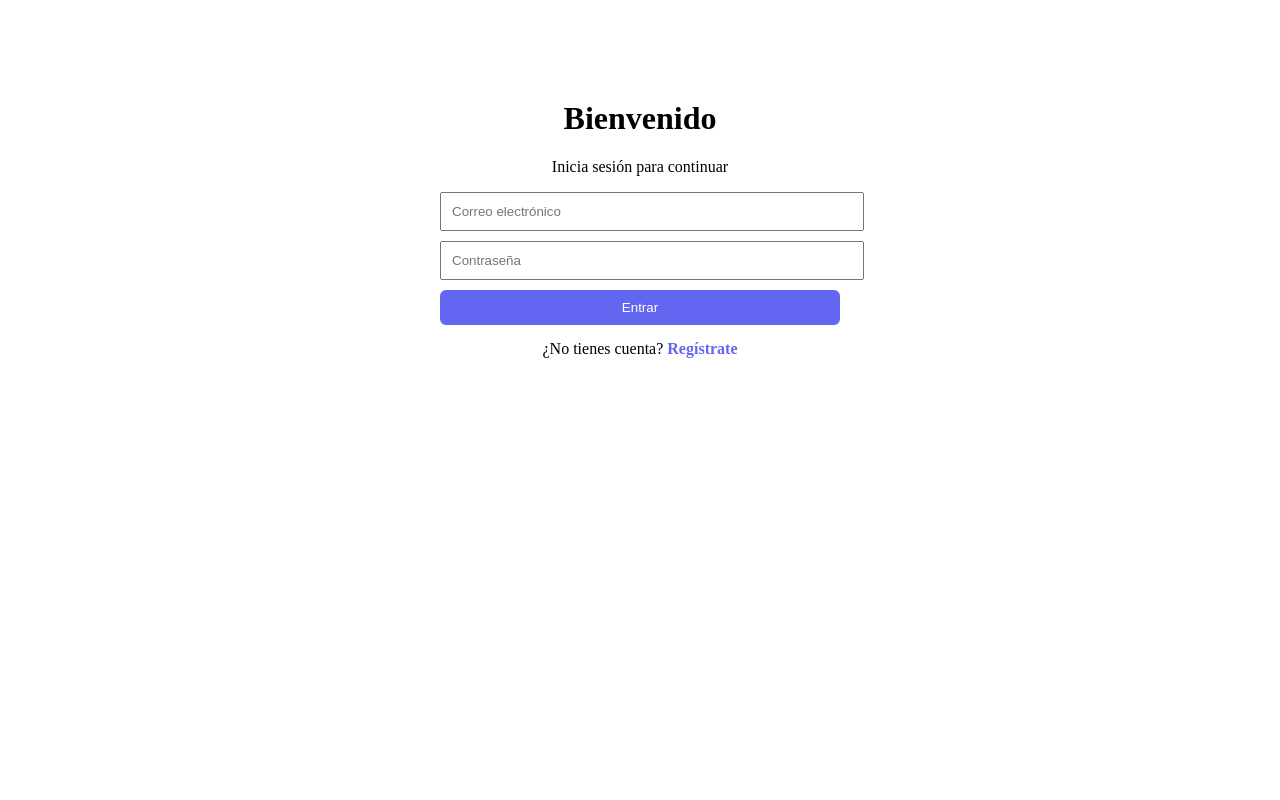
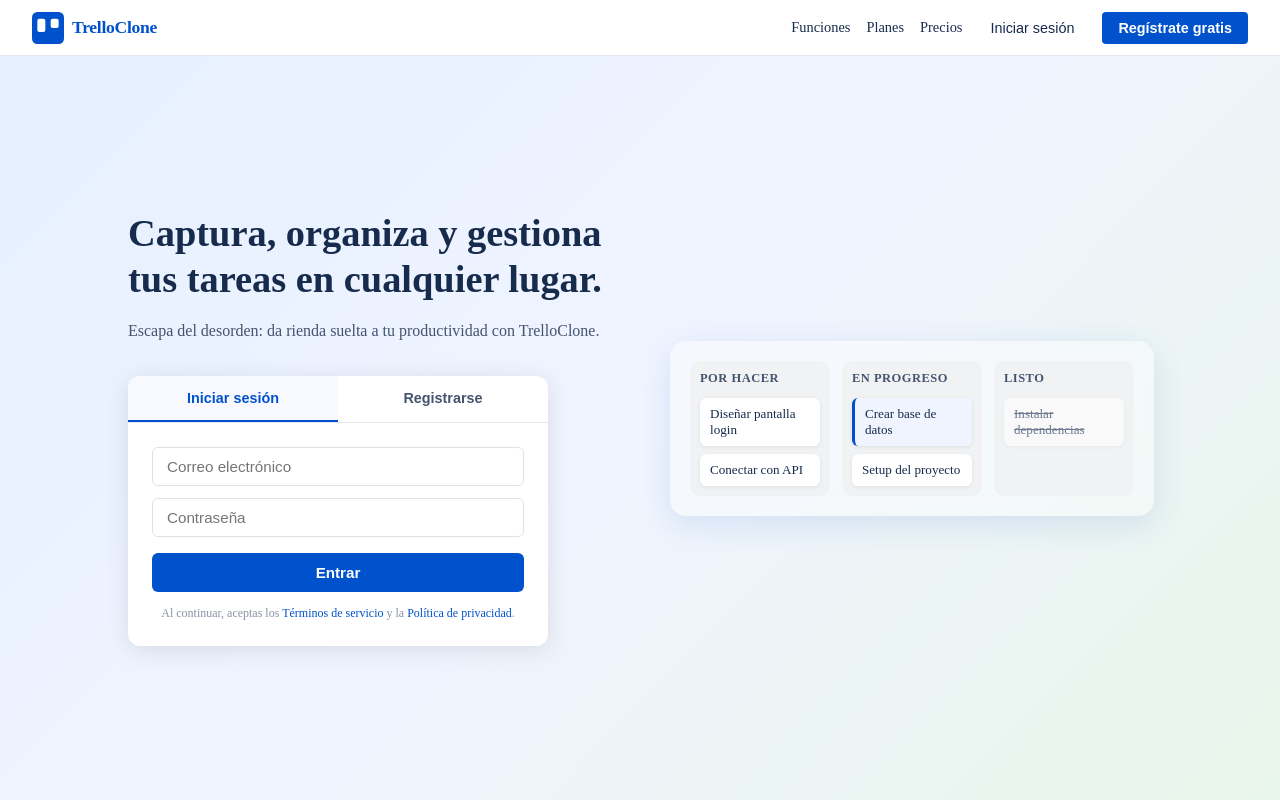
Before and after one commit to fbzinpy/trello_clone, a JavaScript app in the folder frontweb/: page / in a window 1280 px wide. Built offline with nearby package versions, Linux system fonts and the light colour scheme.

Commit message:
feat: rediseño Login.vue estilo Trello con navbar

```diff
--- a/frontweb/src/views/Login.vue
+++ b/frontweb/src/views/Login.vue
@@ -1,18 +1,90 @@
 <template>
-  <div class="container">
-    <h1>Bienvenido</h1>
-    <p>Inicia sesión para continuar</p>
+  <!-- NAVBAR -->
+  <nav class="navbar">
+    <div class="navbar-left">
+      <svg class="logo-icon" viewBox="0 0 24 24" fill="none" aria-label="Trello Clone logo" width="32" height="32">
+        <rect width="24" height="24" rx="4" fill="#0052CC"/>
+        <rect x="4" y="5" width="6" height="10" rx="1.5" fill="white"/>
+        <rect x="14" y="5" width="6" height="7" rx="1.5" fill="white"/>
+      </svg>
+      <span class="logo-text">TrelloClone</span>
+    </div>
+    <div class="navbar-right">
+      <a href="#" class="nav-link">Funciones</a>
+      <a href="#" class="nav-link">Planes</a>
+      <a href="#" class="nav-link">Precios</a>
+      <button class="btn-nav-login" @click="scrollToForm">Iniciar sesión</button>
+      <button class="btn-nav-register" @click="scrollToForm">Regístrate gratis</button>
+    </div>
+  </nav>
 
-    <input v-model="email" type="email" placeholder="Correo electrónico" />
-    <input v-model="password" type="password" placeholder="Contraseña" />
+  <!-- HERO SECTION -->
+  <main class="hero">
+    <div class="hero-content">
+      <h1 class="hero-title">Captura, organiza y gestiona tus tareas en cualquier lugar.</h1>
+      <p class="hero-sub">Escapa del desorden: da rienda suelta a tu productividad con TrelloClone.</p>
 
-    <button @click="login">Entrar</button>
+      <!-- FORM -->
+      <div class="form-wrapper" ref="formRef">
+        <!-- Tabs -->
+        <div class="tabs">
+          <button :class="['tab', { active: mode === 'login' }]" @click="mode = 'login'">Iniciar sesión</button>
+          <button :class="['tab', { active: mode === 'register' }]" @click="mode = 'register'">Registrarse</button>
+        </div>
 
-    <p class="registro">
-      ¿No tienes cuenta?
-      <span @click="register">Regístrate</span>
-    </p>
-  </div>
+        <div class="form-body">
+          <input
+            v-model="email"
+            type="email"
+            placeholder="Correo electrónico"
+            class="form-input"
+          />
+          <input
+            v-model="password"
+            type="password"
+            placeholder="Contraseña"
+            class="form-input"
+          />
+
+          <!-- Mensaje de error/éxito -->
+          <p v-if="mensaje" :class="['mensaje', mensajeOk ? 'ok' : 'error']">{{ mensaje }}</p>
+
+          <button v-if="mode === 'login'" class="btn-primary" @click="login" :disabled="loading">
+            {{ loading ? 'Cargando...' : 'Entrar' }}
+          </button>
+          <button v-else class="btn-primary" @click="register" :disabled="loading">
+            {{ loading ? 'Cargando...' : 'Crear cuenta gratis' }}
+          </button>
+
+          <p class="terms">
+            Al continuar, aceptas los
+            <a href="#">Términos de servicio</a> y la
+            <a href="#">Política de privacidad</a>.
+          </p>
+        </div>
+      </div>
+    </div>
+
+    <!-- Decoración derecha estilo Trello -->
+    <div class="hero-visual" aria-hidden="true">
+      <div class="board-preview">
+        <div class="board-col">
+          <div class="board-col-title">Por hacer</div>
+          <div class="board-card">Diseñar pantalla login</div>
+          <div class="board-card">Conectar con API</div>
+        </div>
+        <div class="board-col">
+          <div class="board-col-title">En progreso</div>
+          <div class="board-card highlight">Crear base de datos</div>
+          <div class="board-card">Setup del proyecto</div>
+        </div>
+        <div class="board-col">
+          <div class="board-col-title">Listo</div>
+          <div class="board-card done">Instalar dependencias</div>
+        </div>
+      </div>
+    </div>
+  </main>
 </template>
 
 <script setup>
@@ -20,94 +92,311 @@ import { ref } from 'vue'
 
 const email = ref('')
 const password = ref('')
+const mode = ref('login')
+const loading = ref(false)
+const mensaje = ref('')
+const mensajeOk = ref(false)
+const formRef = ref(null)
 
-//  LOGIN
+function scrollToForm() {
+  formRef.value?.scrollIntoView({ behavior: 'smooth' })
+}
+
+function showMsg(text, ok = false) {
+  mensaje.value = text
+  mensajeOk.value = ok
+  setTimeout(() => { mensaje.value = '' }, 4000)
+}
+
 async function login() {
+  if (!email.value || !password.value) return showMsg('Completa todos los campos')
+  loading.value = true
   try {
     const res = await fetch('http://localhost:3000/api/login', {
       method: 'POST',
       headers: { 'Content-Type': 'application/json' },
-      body: JSON.stringify({
-        email: email.value,
-        password: password.value
-      })
+      body: JSON.stringify({ email: email.value, password: password.value })
     })
-
     const data = await res.json()
-
-    if (!res.ok) {
-      alert(data.error)
-      return
-    }
-
-    // guardar token
+    if (!res.ok) return showMsg(data.error)
     localStorage.setItem('token', data.token)
-
-    alert('Login exitoso ')
-    window.location.href = '/dashboard'
-
-  } catch (error) {
-    console.error(error)
+    showMsg('¡Login exitoso! Redirigiendo...', true)
+    setTimeout(() => { window.location.href = '/dashboard' }, 1200)
+  } catch {
+    showMsg('Error de conexión con el servidor')
+  } finally {
+    loading.value = false
   }
 }
 
-//  REGISTER
 async function register() {
+  if (!email.value || !password.value) return showMsg('Completa todos los campos')
+  loading.value = true
   try {
     const res = await fetch('http://localhost:3000/api/register', {
       method: 'POST',
       headers: { 'Content-Type': 'application/json' },
-      body: JSON.stringify({
-        email: email.value,
-        password: password.value
-      })
+      body: JSON.stringify({ email: email.value, password: password.value })
     })
-
     const data = await res.json()
-
-    if (!res.ok) {
-      alert(data.error)
-      return
-    }
-
-    alert('Usuario creado, ahora inicia sesión')
-
-  } catch (error) {
-    console.error(error)
+    if (!res.ok) return showMsg(data.error)
+    showMsg('¡Cuenta creada! Ahora inicia sesión.', true)
+    mode.value = 'login'
+  } catch {
+    showMsg('Error de conexión con el servidor')
+  } finally {
+    loading.value = false
   }
 }
 </script>
 
-<style>
-.container {
-  max-width: 400px;
-  margin: 100px auto;
-  text-align: center;
+<style scoped>
+* { box-sizing: border-box; margin: 0; padding: 0; }
+
+/* NAVBAR */
+.navbar {
+  display: flex;
+  align-items: center;
+  justify-content: space-between;
+  padding: 0 2rem;
+  height: 56px;
+  background: white;
+  border-bottom: 1px solid #e2e8f0;
+  position: sticky;
+  top: 0;
+  z-index: 100;
 }
 
-input {
-  display: block;
-  width: 100%;
-  margin: 10px 0;
-  padding: 10px;
+.navbar-left {
+  display: flex;
+  align-items: center;
+  gap: 8px;
 }
 
-button {
+.logo-text {
+  font-size: 1.1rem;
+  font-weight: 700;
+  color: #0052CC;
+  letter-spacing: -0.3px;
+}
+
+.navbar-right {
+  display: flex;
+  align-items: center;
+  gap: 1rem;
+}
+
+.nav-link {
+  color: #172b4d;
+  text-decoration: none;
+  font-size: 0.9rem;
+  font-weight: 500;
+  transition: color 0.15s;
+}
+.nav-link:hover { color: #0052CC; }
+
+.btn-nav-login {
+  background: none;
+  border: none;
+  color: #172b4d;
+  font-size: 0.9rem;
+  font-weight: 500;
+  cursor: pointer;
+  padding: 6px 12px;
+  border-radius: 4px;
+  transition: background 0.15s;
+}
+.btn-nav-login:hover { background: #f1f2f4; }
+
+.btn-nav-register {
+  background: #0052CC;
+  color: white;
+  border: none;
+  padding: 8px 16px;
+  border-radius: 4px;
+  font-size: 0.9rem;
+  font-weight: 600;
+  cursor: pointer;
+  transition: background 0.15s;
+}
+.btn-nav-register:hover { background: #0747a6; }
+
+/* HERO */
+.hero {
+  display: flex;
+  align-items: center;
+  justify-content: center;
+  gap: 4rem;
+  min-height: calc(100vh - 56px);
+  padding: 4rem 2rem;
+  background: linear-gradient(135deg, #e6f0ff 0%, #f0f4ff 50%, #e8f5e9 100%);
+}
+
+.hero-content {
+  flex: 1;
+  max-width: 480px;
+}
+
+.hero-title {
+  font-size: clamp(1.8rem, 3vw, 2.6rem);
+  font-weight: 800;
+  color: #172b4d;
+  line-height: 1.2;
+  margin-bottom: 1rem;
+}
+
+.hero-sub {
+  font-size: 1rem;
+  color: #44546f;
+  margin-bottom: 2rem;
+  line-height: 1.6;
+}
+
+/* FORM */
+.form-wrapper {
+  background: white;
+  border-radius: 12px;
+  box-shadow: 0 4px 24px rgba(0,0,0,0.10);
+  overflow: hidden;
+  max-width: 420px;
+}
+
+.tabs {
+  display: flex;
+  border-bottom: 1px solid #e2e8f0;
+}
+
+.tab {
+  flex: 1;
+  padding: 14px;
+  background: none;
+  border: none;
+  font-size: 0.9rem;
+  font-weight: 600;
+  color: #44546f;
+  cursor: pointer;
+  transition: all 0.15s;
+  border-bottom: 2px solid transparent;
+}
+
+.tab.active {
+  color: #0052CC;
+  border-bottom-color: #0052CC;
+  background: #f7f9ff;
+}
+
+.form-body {
+  padding: 1.5rem;
+  display: flex;
+  flex-direction: column;
+  gap: 12px;
+}
+
+.form-input {
   width: 100%;
-  padding: 10px;
-  background: #6366f1;
+  padding: 10px 14px;
+  border: 1.5px solid #dfe1e6;
+  border-radius: 6px;
+  font-size: 0.95rem;
+  color: #172b4d;
+  transition: border-color 0.15s;
+  outline: none;
+}
+.form-input:focus { border-color: #0052CC; }
+
+.btn-primary {
+  width: 100%;
+  padding: 11px;
+  background: #0052CC;
   color: white;
   border: none;
   border-radius: 6px;
+  font-size: 0.95rem;
+  font-weight: 700;
+  cursor: pointer;
+  transition: background 0.15s;
+  margin-top: 4px;
+}
+.btn-primary:hover:not(:disabled) { background: #0747a6; }
+.btn-primary:disabled { opacity: 0.6; cursor: not-allowed; }
+
+.mensaje {
+  font-size: 0.875rem;
+  padding: 8px 12px;
+  border-radius: 6px;
+  text-align: center;
+}
+.mensaje.ok { background: #e3fcef; color: #006644; }
+.mensaje.error { background: #ffebe6; color: #bf2600; }
+
+.terms {
+  font-size: 0.75rem;
+  color: #8993a4;
+  text-align: center;
+  line-height: 1.5;
+}
+.terms a { color: #0052CC; text-decoration: none; }
+.terms a:hover { text-decoration: underline; }
+
+/* BOARD PREVIEW */
+.hero-visual {
+  flex: 1;
+  max-width: 480px;
+  display: flex;
+  justify-content: center;
 }
 
-.registro {
-  margin-top: 15px;
+.board-preview {
+  display: flex;
+  gap: 12px;
+  background: rgba(255,255,255,0.4);
+  backdrop-filter: blur(8px);
+  border-radius: 16px;
+  padding: 20px;
+  box-shadow: 0 8px 32px rgba(0,82,204,0.12);
 }
 
-.registro span {
-  color: #6366f1;
-  cursor: pointer;
-  font-weight: bold;
+.board-col {
+  width: 140px;
+  background: #f1f2f4;
+  border-radius: 10px;
+  padding: 10px;
+  display: flex;
+  flex-direction: column;
+  gap: 8px;
+}
+
+.board-col-title {
+  font-size: 0.78rem;
+  font-weight: 700;
+  color: #44546f;
+  text-transform: uppercase;
+  letter-spacing: 0.5px;
+  padding-bottom: 4px;
+}
+
+.board-card {
+  background: white;
+  border-radius: 6px;
+  padding: 8px 10px;
+  font-size: 0.82rem;
+  color: #172b4d;
+  box-shadow: 0 1px 4px rgba(0,0,0,0.08);
+}
+.board-card.highlight {
+  border-left: 3px solid #0052CC;
+  background: #f0f4ff;
+}
+.board-card.done {
+  opacity: 0.6;
+  text-decoration: line-through;
+}
+
+/* RESPONSIVE */
+@media (max-width: 768px) {
+  .hero { flex-direction: column; gap: 2rem; padding: 2rem 1rem; }
+  .hero-visual { display: none; }
+  .navbar-right .nav-link { display: none; }
+  .btn-nav-login { display: none; }
 }
 </style>
```
